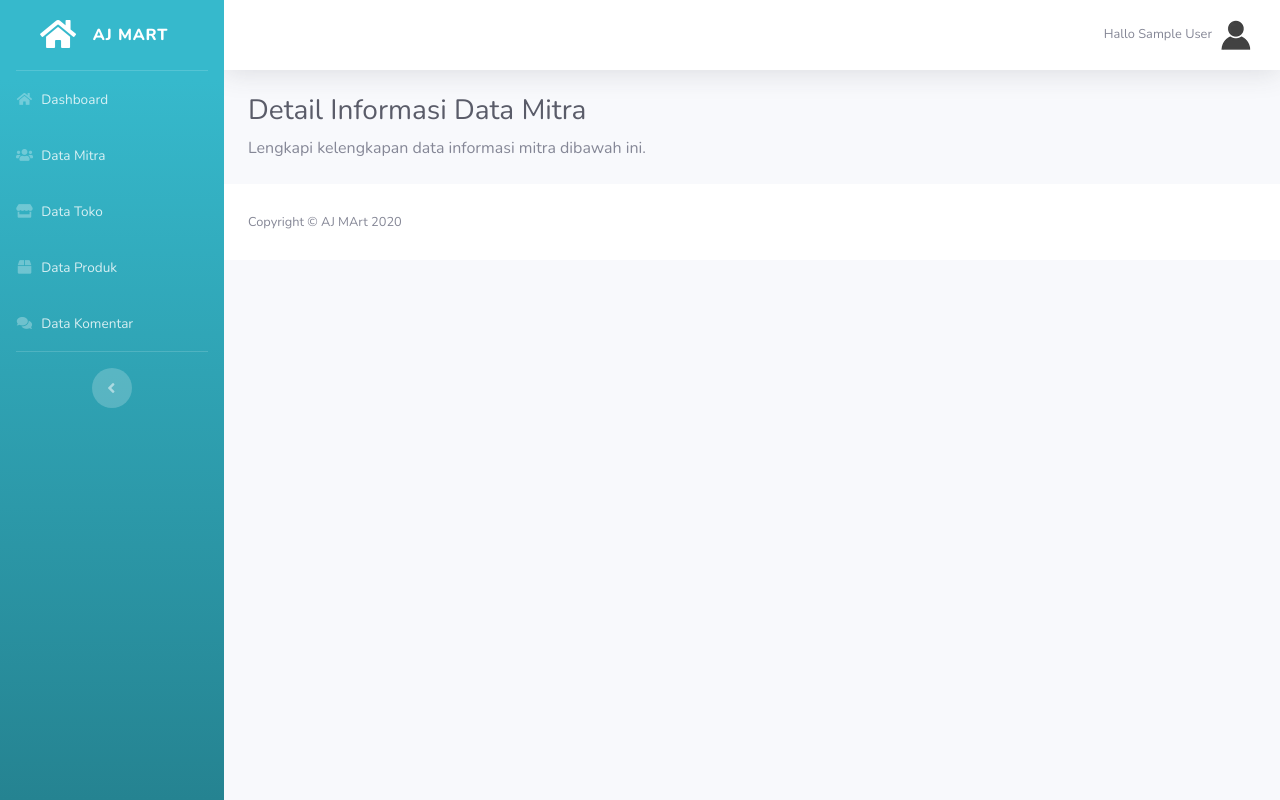
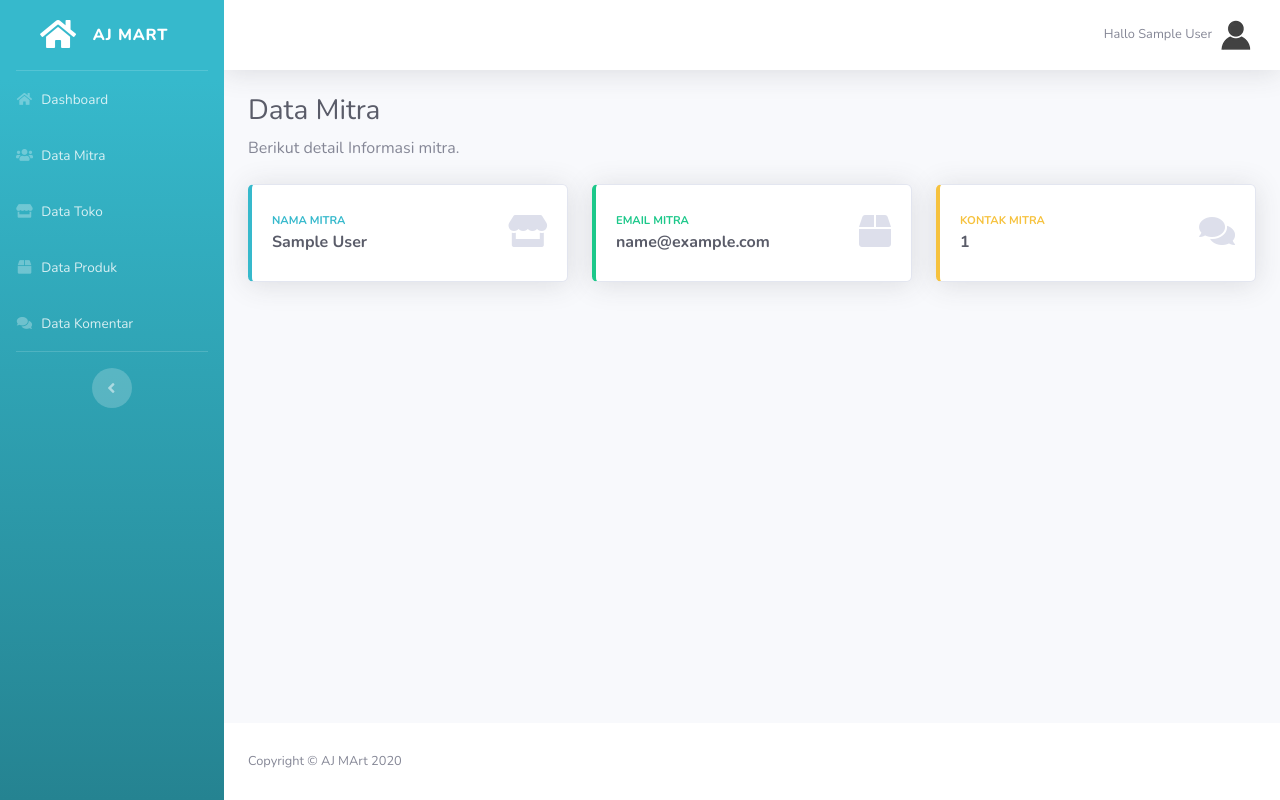
Before and after one commit to developeraljannah/web_ajmart, a PHP site: page /web_ajmart/data_mitra/mitra/lihat_mitra.php in a window 1280 px wide. Run offline with PHP 8.4, Linux system fonts and the light colour scheme; the visitor is signed in with stand-in values (Sample User, id 1).

Commit message:
Update lihat_mitra.php

```diff
--- a/data_mitra/mitra/lihat_mitra.php
+++ b/data_mitra/mitra/lihat_mitra.php
@@ -47,15 +47,70 @@
         <div class="container-fluid">
 
           <!-- Page Heading -->
-          <h1 class="h3 mb-2 text-gray-800">Detail Informasi Data Mitra</h1>
-          <p class="mb-4">Lengkapi kelengkapan data informasi mitra dibawah ini.</p>
+          <h1 class="h3 mb-2 text-gray-800">Data Mitra</h1>
+          <p class="mb-4">Berikut detail Informasi mitra.</p>
 
           <!-- Content Row -->
+
+          <?php
+          $nama_mitra = $_SESSION['nama_mitra'];
+          $email = $_SESSION['email'];
+          $kontak = $_SESSION['kontak'];
+          ?>
           <div class="row">
+            <!-- Earnings (Monthly) Card Example -->
+            <div class="col-xl-4 col-md-6 mb-4">
+              <div class="card border-left-info shadow h-100 py-2">
+                <div class="card-body">
+                  <div class="row no-gutters align-items-center">
+                    <div class="col mr-2">
+                      <div class="text-xs font-weight-bold text-info text-uppercase mb-1">Nama Mitra</div>
+                      <div class="h6 mb-0 font-weight-bold text-gray-800"><?php echo $nama_mitra; ?></div>
+                    </div>
+                    <div class="col-auto">
+                      <i class="fas fa-store fa-2x text-gray-300"></i>
+                    </div>
+                  </div>
+                </div>
+              </div>
+            </div>
 
+            <!-- Earnings (Monthly) Card Example -->
+            <div class="col-xl-4 col-md-6 mb-4">
+              <div class="card border-left-success shadow h-100 py-2">
+                <div class="card-body">
+                  <div class="row no-gutters align-items-center">
+                    <div class="col mr-2">
+                      <div class="text-xs font-weight-bold text-success text-uppercase mb-1">Email Mitra</div>
+                      <div class="h6 mb-0 font-weight-bold text-gray-800"><?php echo $email; ?></div>
+                    </div>
+                    <div class="col-auto">
+                      <i class="fas fa-box fa-2x text-gray-300"></i>
+                    </div>
+                  </div>
+                </div>
+              </div>
+            </div>
 
+            <!-- Earnings (Monthly) Card Example -->
+            <div class="col-xl-4 col-md-6 mb-4">
+              <div class="card border-left-warning shadow h-100 py-2">
+                <div class="card-body">
+                  <div class="row no-gutters align-items-center">
+                    <div class="col mr-2">
+                      <div class="text-xs font-weight-bold text-warning text-uppercase mb-1">Kontak Mitra</div>
+                      <div class="h6 mb-0 font-weight-bold text-gray-800"><?php echo $kontak; ?></div>
+                    </div>
+                    <div class="col-auto">
+                      <i class="fas fa-comments fa-2x text-gray-300"></i>
+                    </div>
+                  </div>
+                </div>
+              </div>
+            </div>
+          </div>
+          </div>
 
-        </div>
           <!-- /.container-fluid -->
 
         </div>
```
Lines whose indentation alone changed are shown as unchanged.
